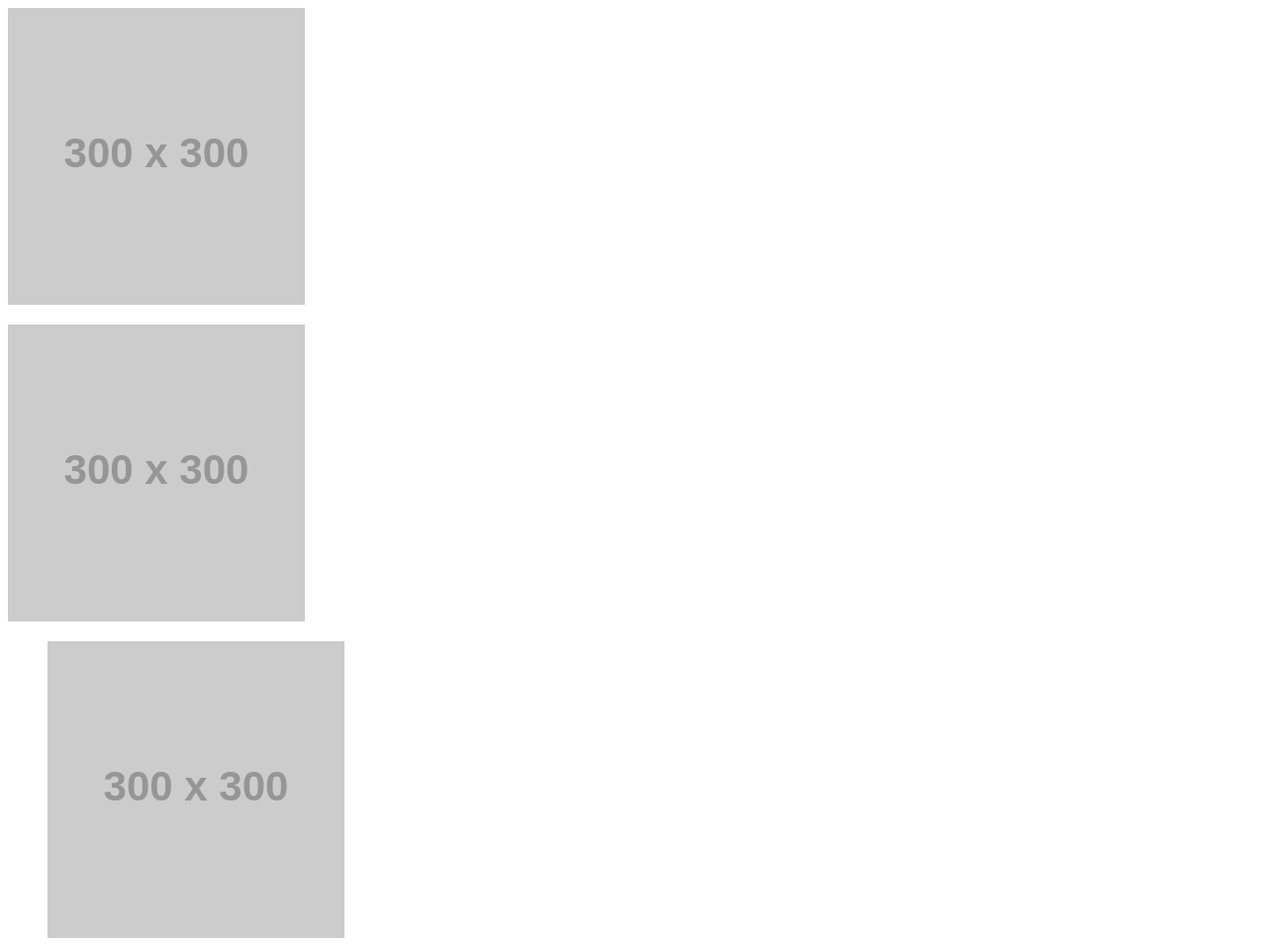
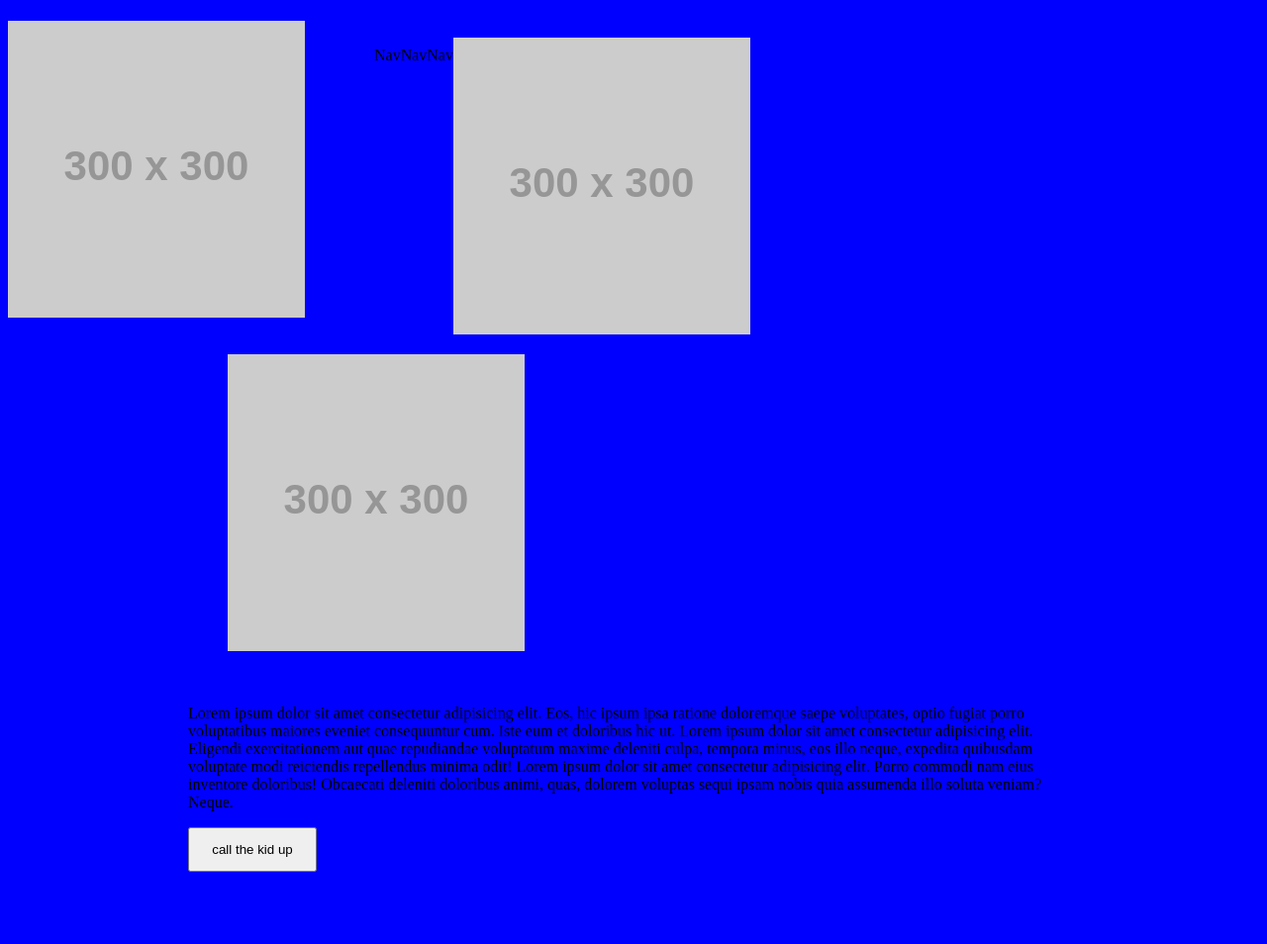
Before and after one commit to crazyWilliams/wireFramePractice, a plain HTML site: page index.html in a window 1280 px wide. Shown: the top 954 px of the page at 99% size. After the commit the page ends 919 px from the top, so only its background shows below. Drawn offline with Linux system fonts and the light colour scheme; placeholder pictures from the web are drawn by us.

Commit message:
practice practice n more lol

```diff
--- a/index.html
+++ b/index.html
@@ -6,6 +6,7 @@
   <meta http-equiv="X-UA-Compatible" content="ie=edge">
   <title>Document</title>
 </head>
+<link rel="stylesheet" href= "style.css">
 <body>
 <header>
   <nav>
@@ -13,9 +14,9 @@
 
     C/O https://placeholder.com/" alt="">
     <ul>
-    <il></il>
-      <il></il>
-      <il></il>
+    <il>Nav</il>
+      <il>Nav</il>
+      <il>Nav</il>
     </ul>
   </nav>
 </header>
--- a/style.css
+++ b/style.css
@@ -1 +1,46 @@
+*{
+  box-sizing: border-box;
+}
+
+header{
+  background: rgb(175, 96, 96);
+  height: auto;
+}
+
+
 body {background: blue};
+
+nav {
+  width: 960px;
+  height: auto;
+}
+nav > img{
+  display: block;
+  margin: 12.5px 30px 12.5px 0;;
+  /* width: 200px; */
+  float: left;
+}
+nav > ul{
+  float: left;
+height: 70px;
+margin-top: 12.5px;
+}
+nav > ul > il {
+  float: left;
+  line-height: 70px;
+}
+main {
+  width: 960px;
+  margin: auto;
+  padding: 30px;
+
+}
+
+main > section {
+
+}
+button {
+  height: 45px;
+  width: 130px;
+
+}
```
